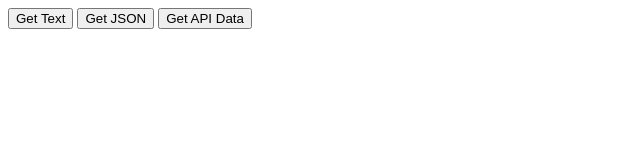
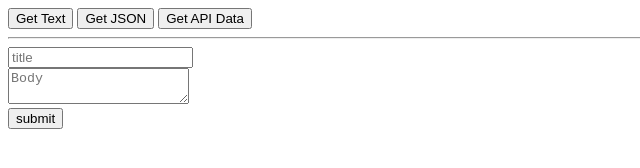
Before and after one commit to JasonHensley1989/fetch-api-sandbox, a plain HTML site: page index.html in a window 1280 px wide. Shown: the whole page, without its empty margins (0-640 px from the left). Drawn offline with Linux system fonts and the light colour scheme.

Commit message:
adding post method

```diff
--- a/index.html
+++ b/index.html
@@ -11,6 +11,16 @@
     <button id="getText">Get Text</button>
     <button id="getUsers">Get JSON</button>
     <button id="getPosts">Get API Data</button>
+    <hr>
+    <form action="" id="addPost">
+        <div>
+            <input type="text" id="title" placeholder="title">
+        </div>
+        <div>
+            <textarea id="body" placeholder="Body"></textarea>
+        </div>
+        <input type="submit" value="submit">
+    </form>
     <div id="output"></div>
 
 </body>
--- a/script.js
+++ b/script.js
@@ -51,3 +51,4 @@ const getPosts = () => {
 document.getElementById('getUsers').addEventListener('click', getUsers);
 document.getElementById('getText').addEventListener('click', getText);
 document.getElementById('getPosts').addEventListener('click', getPosts);
+document.getElementById('addPost').addEventListener('submit', getPosts);
```
